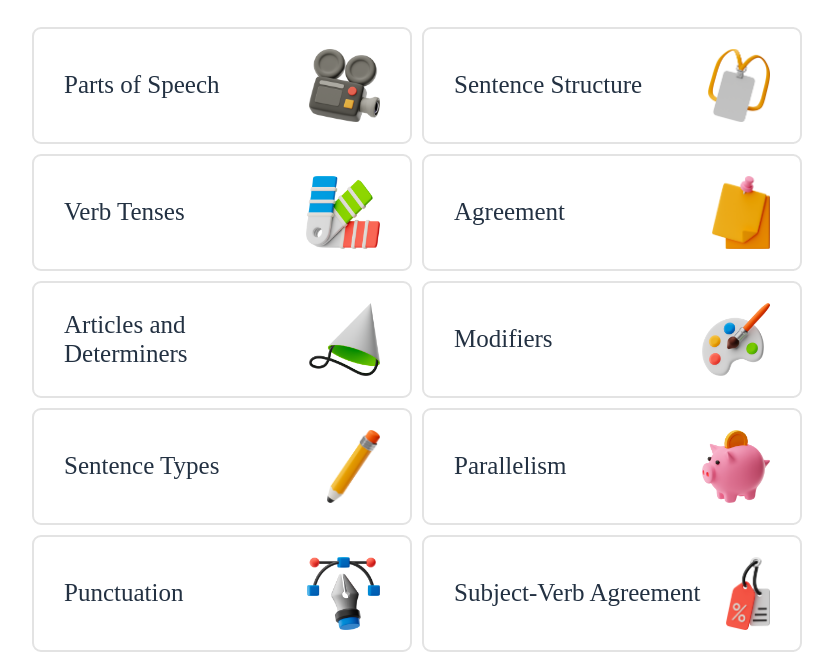
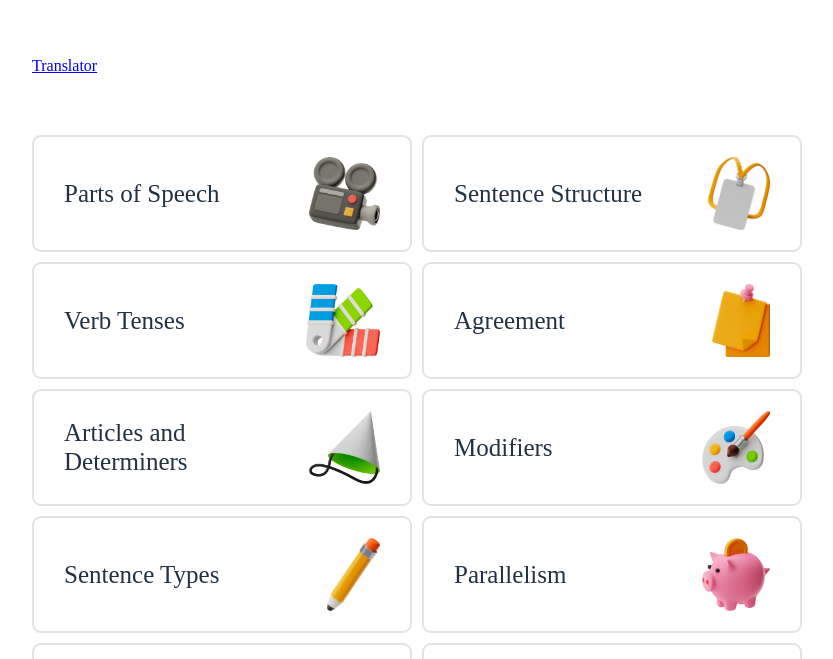
Before and after one commit to bobov1190/gramReference, a plain HTML site: page index.html in a window 1280 px wide. Shown: the part 125-784 px from the top of the page, without its empty margins (223-1056 px from the left). Drawn offline with Linux system fonts and the light colour scheme; a web font is replaced by a local one.

Commit message:
Update index.html

```diff
--- a/index.html
+++ b/index.html
@@ -19,6 +19,9 @@
             ><img src="./img/svg/ic_baseline-telegram.svg" alt=""
           /></a>
         </div>
+      </header>
+      <header class="header">
+        <a href="https://github.com/Venkateeshh/Js-Language-Translator">Translator</a>
       </header>
       <main class="main">
         <div class="content">
```
